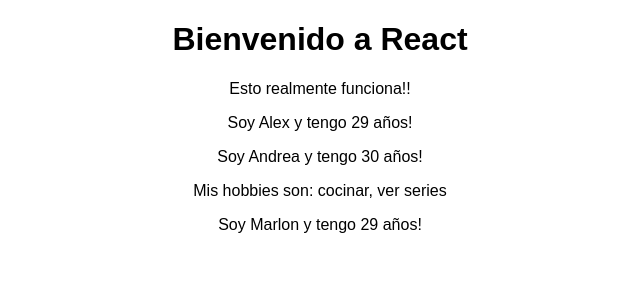
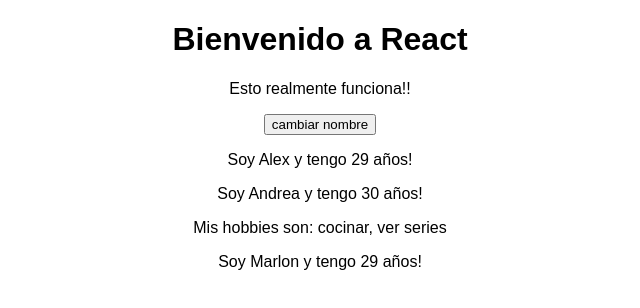
Before and after one commit to alexunjm/react-first-app, a React (Create React App) app: page / in a window 1280 px wide. Shown: the top 308 px of the page, without its empty margins (320-960 px from the left). Built offline with nearby package versions, Linux system fonts and the light colour scheme.

Commit message:
manejar evento de click

```diff
--- a/src/App.js
+++ b/src/App.js
@@ -8,6 +8,10 @@
 	state = {
 		title: 'Bienvenido a React'
 	};
+
+	switchNameHandler() {
+		console.log('se ha dado click');
+	}
 
   	render() {
              /* return (
@@ -25,6 +29,7 @@
 		return <div className="App">
         <h1>{this.state.title}</h1>
         <p>Esto realmente funciona!!</p>
+		<button onClick={this.switchNameHandler} >cambiar nombre</button>
         <Person name="Alex" age="29" />
         <Person name="Andrea" age="30" >Mis hobbies son: cocinar, ver series</Person>
         <Person name="Marlon" age="29" />
```
